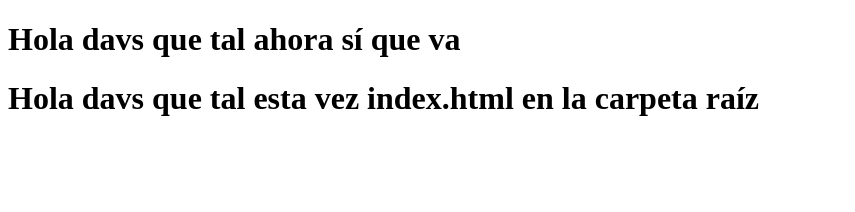
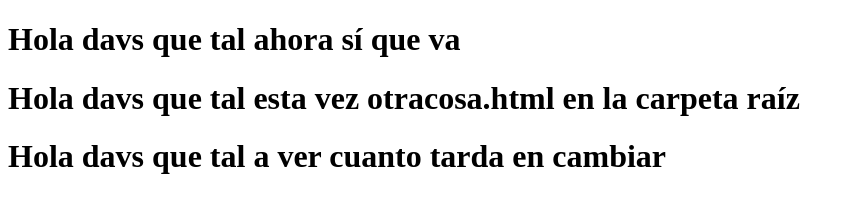
Before and after one commit to davidsanchezbetanzos/coursera-davs, a plain HTML site: page otracosa.html in a window 1280 px wide. Shown: the whole page, without its empty margins (0-855 px from the left). Drawn offline with Linux system fonts and the light colour scheme.

Commit message:
a ver si ahora va5

```diff
--- a/otracosa.html
+++ b/otracosa.html
@@ -7,6 +7,7 @@
 </head>
 <body>
 <H1> Hola davs que tal  ahora sí que va</H1>
-<H1> Hola davs que tal esta vez index.html en la carpeta raíz </H1>
+<H1> Hola davs que tal esta vez otracosa.html en la carpeta raíz </H1>
+<H1> Hola davs que tal a ver cuanto tarda en cambiar  </H1>
 </body>
 </html>
```
